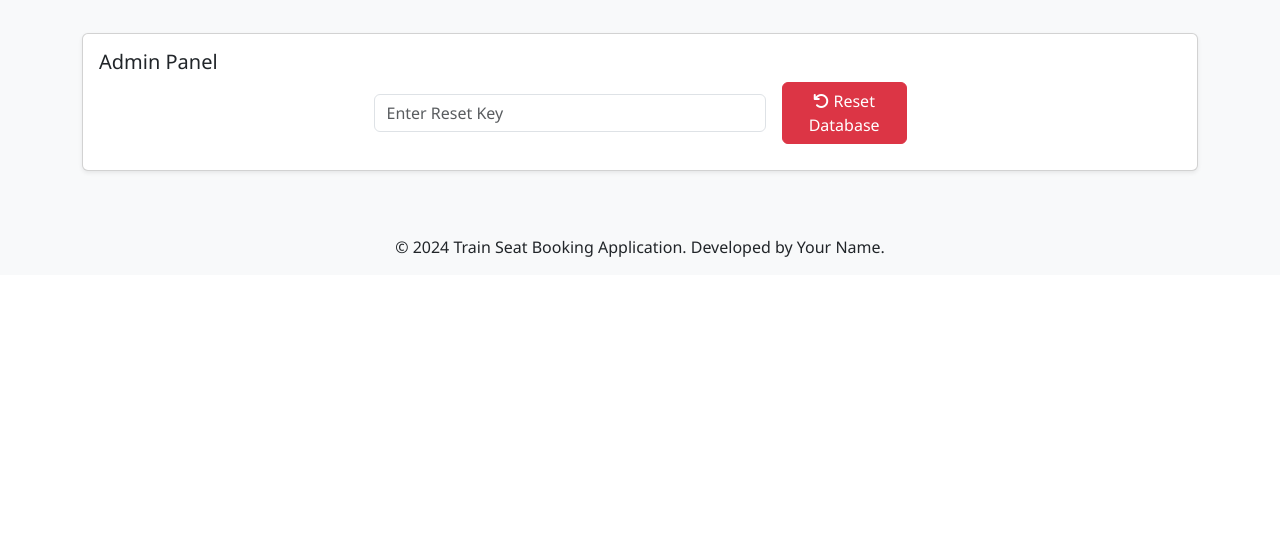
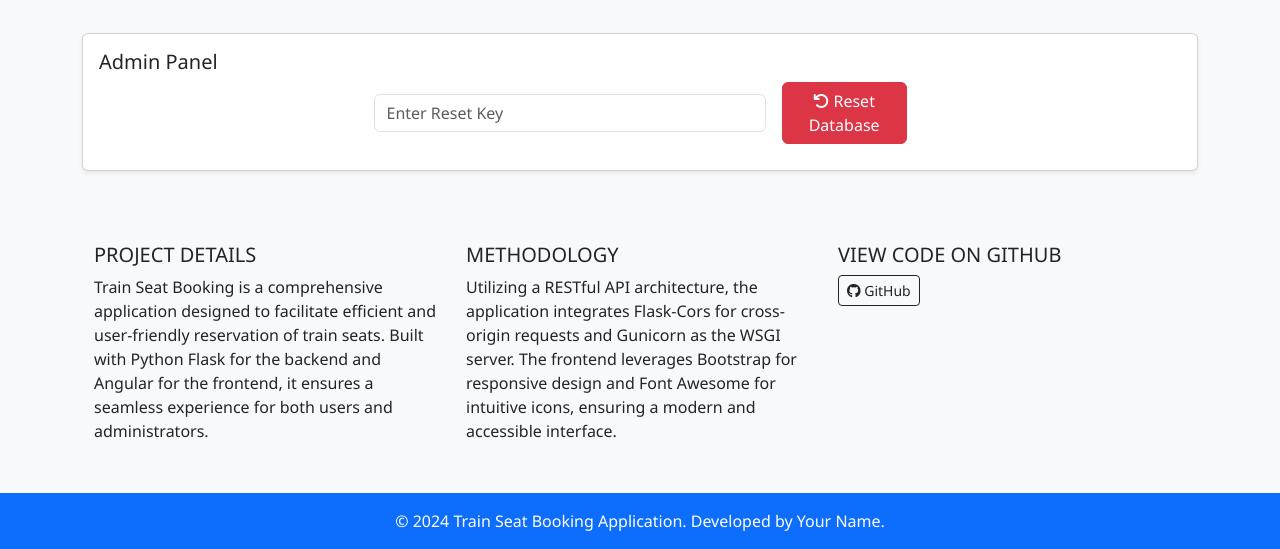
Before and after one commit to dshubh2809/reservation-tracking, a Flask app: page / in a window 1280 px wide. Shown: the part 5315-5864 px from the top of the page. Before the commit the page ends 5572 px from the top, so only its background shows below. Run offline with Flask 2, Linux system fonts and the light colour scheme; data comes from the database, SQL or seed files in the repository; some libraries are stand-ins or nearby versions.

Commit message:
Update index.html

```diff
--- a/templates/index.html
+++ b/templates/index.html
@@ -54,7 +54,8 @@
                 <!-- Rows and Seats will be dynamically generated -->
             </div>
         </div>
-        <!-- Add this section within the main container, preferably in an admin section -->
+
+        <!-- Admin Panel -->
         <div class="card mt-5 mb-4 shadow-sm">
             <div class="card-body">
                 <h5 class="card-title">Admin Panel</h5>
@@ -71,12 +72,39 @@
         <div id="resetConfirmation" class="alert alert-warning d-none" role="alert">
             <p>All seats have been reset to available.</p>
         </div>
-
     </div>
 
     <!-- Footer -->
     <footer class="bg-light text-center text-lg-start mt-5">
-        <div class="text-center p-3">
+        <div class="container p-4">
+            <div class="row">
+                <!-- Project Details -->
+                <div class="col-lg-4 col-md-6 mb-4 mb-md-0">
+                    <h5 class="text-uppercase">Project Details</h5>
+                    <p>
+                        Train Seat Booking is a comprehensive application designed to facilitate efficient and user-friendly reservation of train seats. Built with Python Flask for the backend and Angular for the frontend, it ensures a seamless experience for both users and administrators.
+                    </p>
+                </div>
+
+                <!-- Methodology -->
+                <div class="col-lg-4 col-md-6 mb-4 mb-md-0">
+                    <h5 class="text-uppercase">Methodology</h5>
+                    <p>
+                        Utilizing a RESTful API architecture, the application integrates Flask-Cors for cross-origin requests and Gunicorn as the WSGI server. The frontend leverages Bootstrap for responsive design and Font Awesome for intuitive icons, ensuring a modern and accessible interface.
+                    </p>
+                </div>
+
+                <!-- GitHub Link -->
+                <div class="col-lg-4 col-md-12 mb-4 mb-md-0">
+                    <h5 class="text-uppercase">View code on Github</h5>
+                    <a href="https://github.com/dshubh2809/reservation-tracking" class="btn btn-outline-dark btn-sm me-2" target="_blank">
+                        <i class="fab fa-github"></i> GitHub
+                    </a>
+                    <!-- Add more social links if needed -->
+                </div>
+            </div>
+        </div>
+        <div class="text-center p-3 bg-primary text-white">
             © 2024 Train Seat Booking Application. Developed by Your Name.
         </div>
     </footer>
```
Lines whose indentation alone changed are shown as unchanged.
